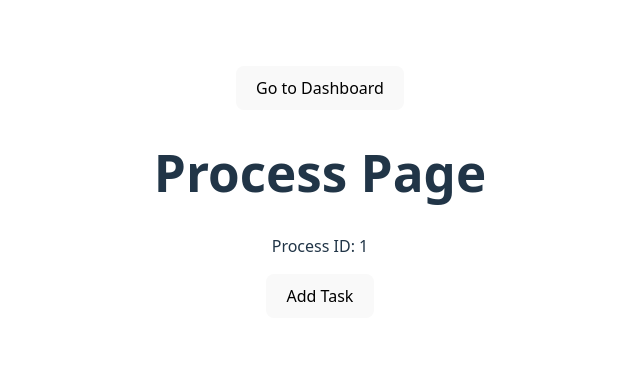
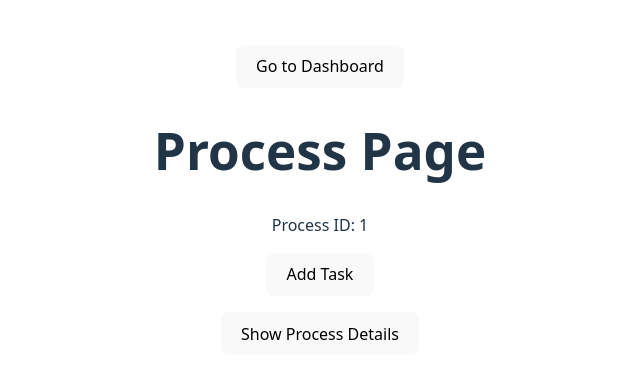
Before and after one commit to Nitaivs/Aclaro, a React (Vite) app in the folder frontend/JSFrontend/: page /process/1 in a window 1280 px wide. Shown: the part 200-578 px from the top of the page, without its empty margins (320-960 px from the left). Built offline with nearby package versions, Linux system fonts and the light colour scheme.

Commit message:
feat: add placeholder dialog component

```diff
--- a/frontend/JSFrontend/src/components/ProcessPage.jsx
+++ b/frontend/JSFrontend/src/components/ProcessPage.jsx
@@ -3,6 +3,9 @@ import {useParams} from "react-router";
 import {use} from "react";
 import TaskCard from "./TaskCard.jsx";
 import {TaskContext} from "../Context/TaskContext/TaskContext.jsx";
+import {useState} from "react";
+import Dialog from '@mui/material/Dialog'
+import DialogTitle from '@mui/material/DialogTitle'
 
 /**
  * @component ProcessPage
@@ -16,6 +19,7 @@ export default function ProcessPage() {
   const {processId} = useParams();
   const parsedProcessId = processId ? parseInt(processId) : undefined;
   const {tasks, addTask, deleteTask} = use(TaskContext);
+  const [isDialogOpen, setIsDialogOpen] = useState(false);
 
   if (!parsedProcessId) {
     return (
@@ -52,6 +56,14 @@ export default function ProcessPage() {
           </li>
         ))}
       </ul>
+      <button onClick={() => setIsDialogOpen(true)}>Show Process Details</button>
+      <Dialog open={isDialogOpen} onClose={() => setIsDialogOpen(false)}>
+        <DialogTitle>Process Details</DialogTitle>
+        <div style={{ padding: '16px' }}>
+          <p>Details about process {processId} go here.</p>
+          <button onClick={() => setIsDialogOpen(false)}>Close</button>
+        </div>
+      </Dialog>
     </div>
   )
 }
```
